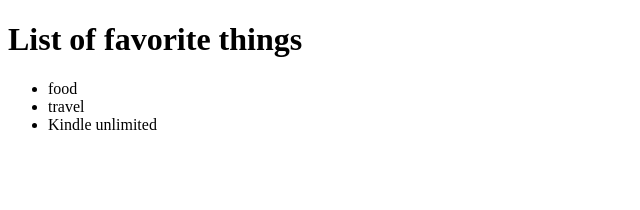
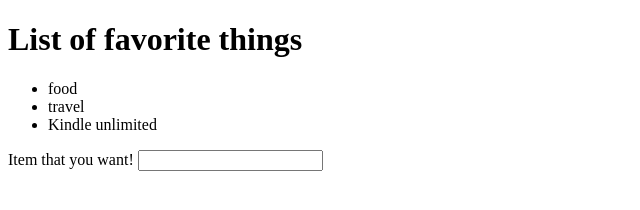
Before and after one commit to Sarah-Stodder/Forking_around_january, a plain HTML site: page index.html in a window 1280 px wide. Shown: the whole page, without its empty margins (0-640 px from the left). Drawn offline with Linux system fonts and the light colour scheme.

Commit message:
added feature branch!

```diff
--- a/index.html
+++ b/index.html
@@ -14,5 +14,10 @@
        <li> Kindle unlimited </li>
     </ul>
 
+    <form>
+        <label>Item that you want!</label>
+        <input type="text" name="item">
+    </form>
+
 </body>
 </html>
```
